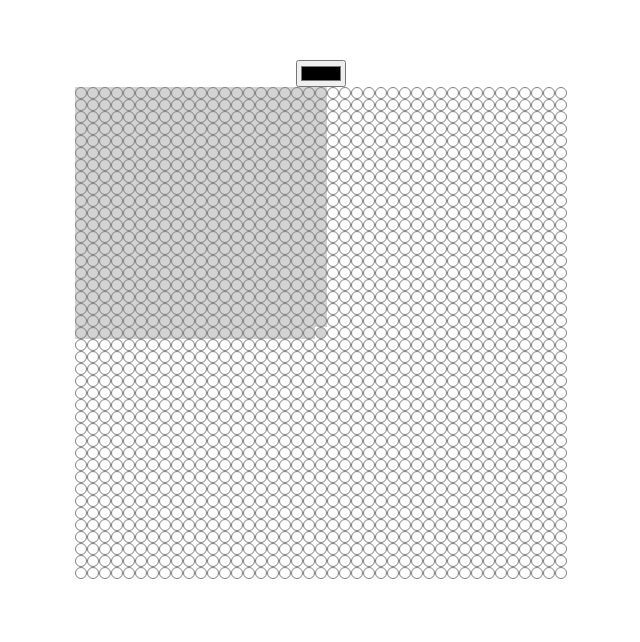
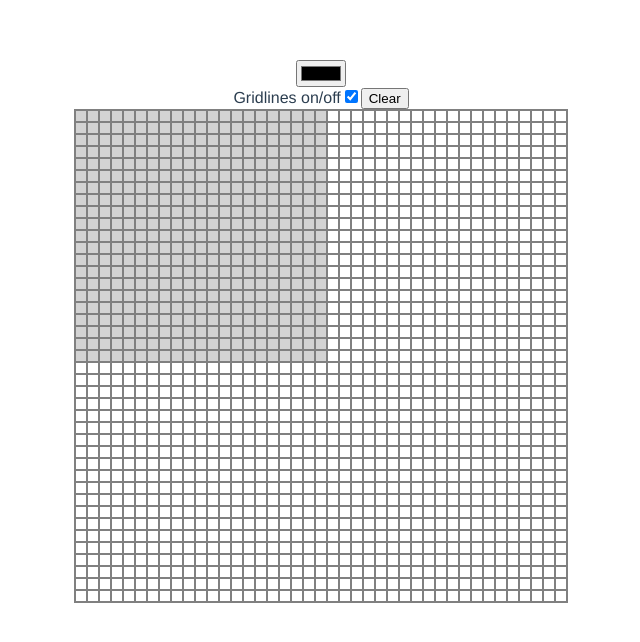
Before and after one commit to mikezano/dupligrid, a Vue app: page / in a window 1280 px wide. Shown: the top 642 px of the page, without its empty margins (319-959 px from the left). Built offline with nearby package versions, Linux system fonts and the light colour scheme.

Commit message:
new stuff

```diff
--- a/src/App.vue
+++ b/src/App.vue
@@ -1,12 +1,14 @@
 <template>
 	<div id="app">
 		<PenColor :penColor="color" v-on:colorChanged="colorChanged"/>
-		<ContainerGrid :gridSize="gridSize" :color="color" :colorIndex="colorIndex"/>
+		<Tools v-on:toggleGridLines="toggleGridLines"/>
+		<ContainerGrid :gridSize="gridSize" :color="color" :colorIndex="colorIndex" ref="containerGrid"/>
 	</div>
 </template>
 
 <script>
 import PenColor from '@/components/PenColor.vue';
+import Tools from '@/components/Tools.vue';
 import ContainerGrid from '@/components/ContainerGrid.vue';
 
 export default {
@@ -21,10 +23,14 @@ export default {
 	components: {
 		PenColor,
 		ContainerGrid,
+		Tools,
 	},
 	methods: {
 		colorChanged(val) {
 			this.color = val;
+		},
+		toggleGridLines(val) {
+			this.$refs.containerGrid.toggleGridLines(val);
 		},
 	},
 };
--- a/src/components/Cell.vue
+++ b/src/components/Cell.vue
@@ -23,6 +23,9 @@ export default {
 			this.applyColor(this.color);
 			this.$emit('cellClicked', this.index);
 		},
+		toggleGridLines(val) {
+			this.$refs.cell.style.borderColor = val ? 'gray' : 'transparent';
+		},
 	},
 	mounted() {
 		//console.log(this.$refs['cell'].style);
@@ -35,10 +38,14 @@ export default {
 .cell {
 	width: 10px;
 	height: 10px;
-	overflow:hidden;
-	border-radius:50%;
-	border:1px solid gray;
-	position:relative;
+	border: 1px solid gray;
+	transition: transform 0.1s ease-in-out;
 }
 
+.cell:hover {
+	background-color: red;
+	border: 1px solid black;
+	cursor: pointer;
+	transform: scale(1.2);
+}
 </style>
--- a/src/components/ContainerGrid.vue
+++ b/src/components/ContainerGrid.vue
@@ -7,6 +7,7 @@
 				:color="color"
 				:isEditable="true"
 				v-on:cellClicked="cellClicked"
+				ref="topLeftGrid"
 			/>
 			<GutterGrid
 				orientation="vertical-top"
@@ -21,7 +22,7 @@
 				:gridSize="gridSize"
 				:isEditable="false"
 				:colorIndex="colorIndex"
-				ref="1"
+				ref="topRightGrid"
 			/>
 
 			<GutterGrid
@@ -44,7 +45,7 @@
 				:gridSize="gridSize"
 				:isEditable="false"
 				:colorIndex="colorIndex"
-				ref="2"
+				ref="bottomLeftGrid"
 			/>
 			<GutterGrid
 				orientation="vertical-bottom"
@@ -57,7 +58,7 @@
 				:gridSize="gridSize"
 				:isEditable="false"
 				:colorIndex="colorIndex"
-				ref="3"
+				ref="bottomRightGrid"
 			/>
 		</div>
 	</div>
@@ -77,15 +78,26 @@ export default {
 	},
 	methods: {
 		cellClicked(index) {
-			this.$refs['1'].applyColor(index, this.color);
-			this.$refs['2'].applyColor(index, this.color);
-			this.$refs['3'].applyColor(index, this.color);
+			this.$refs['topRightGrid'].applyColor(index, this.color);
+			this.$refs['bottomLeftGrid'].applyColor(index, this.color);
+			this.$refs['bottomRightGrid'].applyColor(index, this.color);
 		},
 		leftGutterClicked(index) {
 			this.$refs.rightGutter.applyColor(index, this.color);
 		},
 		topGutterClicked(index) {
 			this.$refs.bottomGutter.applyColor(index, this.color);
+		},
+		toggleGridLines(val) {
+			this.$refs.topLeftGrid.toggleGridLines(val);
+			this.$refs.topRightGrid.toggleGridLines(val);
+			this.$refs.bottomLeftGrid.toggleGridLines(val);
+			this.$refs.bottomRightGrid.toggleGridLines(val);
+
+			this.$refs.topGutter.toggleGridLines(val);
+			this.$refs.leftGutter.toggleGridLines(val);
+			this.$refs.rightGutter.toggleGridLines(val);
+			this.$refs.bottomGutter.toggleGridLines(val);
 		},
 	},
 };
@@ -97,6 +109,7 @@ export default {
 	display: grid;
 	grid-template-rows: 1fr auto 1fr;
 	grid-template-columns: 1fr auto 1fr;
+	border: 1px solid gray;
 	/*
 	grid-template-rows: repeat(2, 1fr);
 	grid-template-columns: repeat(2, 1fr);
--- a/src/components/Grid.vue
+++ b/src/components/Grid.vue
@@ -18,12 +18,7 @@
 import Cell from '@/components/Cell.vue';
 
 export default {
-	props: [
-		'color',
-		'gridSize',
-		'orientation',
-		'isEditable'
-	],
+	props: ['color', 'gridSize', 'orientation', 'isEditable'],
 	components: {
 		Cell,
 	},
@@ -36,9 +31,14 @@ export default {
 		cellClicked(index) {
 			this.$emit('cellClicked', index);
 		},
-		applyColor(index, color){
-			this.$refs["i"][index - 1].applyColor(color);
-		}
+		applyColor(index, color) {
+			this.$refs['i'][index - 1].applyColor(color);
+		},
+		toggleGridLines(val) {
+			this.$refs.i.forEach(element => {
+				element.toggleGridLines(val);
+			});
+		},
 	},
 	mounted() {
 		console.log(this.gridCellCount);
--- a/src/components/GutterGrid.vue
+++ b/src/components/GutterGrid.vue
@@ -27,6 +27,11 @@ export default {
 		},
 		cellClicked(index) {
 			this.$emit('cellClicked', index);
+		},
+		toggleGridLines(val) {
+			this.$refs.i.forEach(element => {
+				element.toggleGridLines(val);
+			});
 		},
 	},
 };
--- /dev/null
+++ b/src/components/Tools.vue
@@ -0,0 +1,23 @@
+<template>
+	<div>
+		<label>Gridlines on/off</label>
+		<input type="checkbox" v-model="isShowingGridLines">
+		<button @click="clear">Clear</button>
+	</div>
+</template>
+
+<script>
+export default {
+	name: 'Tools',
+	data() {
+		return {
+			isShowingGridLines: true,
+		};
+	},
+	watch: {
+		isShowingGridLines(val) {
+			this.$emit('toggleGridLines', val);
+		},
+	},
+};
+</script>
```
